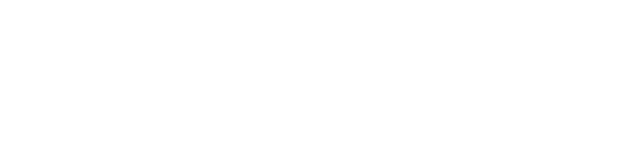
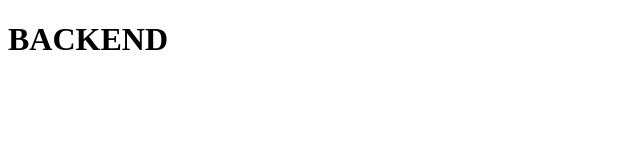
Before and after one commit to yanina-rodriguez-dev/backend-huellitas-center, a website: page public/index.html in a window 1280 px wide. Shown: the whole page, without its empty margins (0-640 px from the left). Drawn offline with Linux system fonts and the light colour scheme.

```diff
--- a/public/index.html
+++ b/public/index.html
@@ -5,9 +5,9 @@
     <meta name="viewport" content="width=device-width, initial-scale=1.0">
     <meta name="description" content="">
     <meta name="keywords" content="">
-    <title>Document</title>
+    <title>backend</title>
 </head>
 <body>
-
+    <h1>BACKEND</h1>
 </body>
 </html>
```
Also changed, not shown: index.js (+11 -0 lines).
